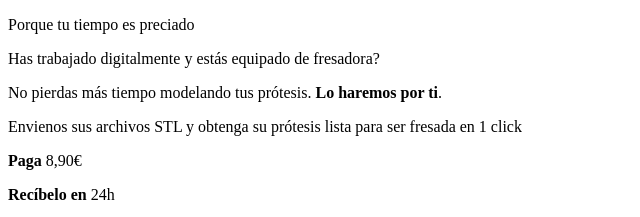
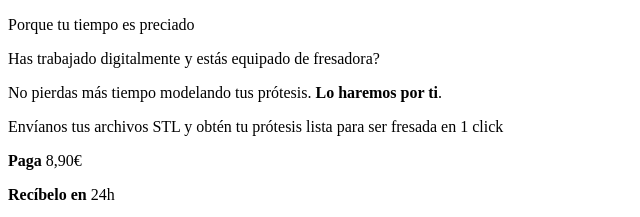
Before and after one commit to Danrod16/protetica-dental, a plain HTML site: page index.html in a window 1280 px wide. Shown: the part 873-1090 px from the top of the page, 0-640 px from the left. Drawn offline with Linux system fonts and the light colour scheme.

Commit message:
Update 1 click text

```diff
--- a/index.html
+++ b/index.html
@@ -79,7 +79,7 @@ title: Protetica Dental
           </div>
           <p>Has trabajado digitalmente y estás equipado de fresadora?</p>
           <p>No pierdas más tiempo modelando tus prótesis. <strong>Lo haremos por ti</strong>.</p>
-          <p>Envienos sus archivos STL y obtenga su prótesis lista para ser fresada en <span class="text-highlight">1 click</span></p>
+          <p>Envíanos tus archivos STL y obtén tu prótesis lista para ser fresada en <span class="text-highlight">1 click</span></p>
           <div class="one-click-price">
             <p><strong>Paga </strong><span class="text-highlight">8,90€</span></p>
             <p><strong>Recíbelo en </strong><span class="text-highlight">24h</span></p>
```
